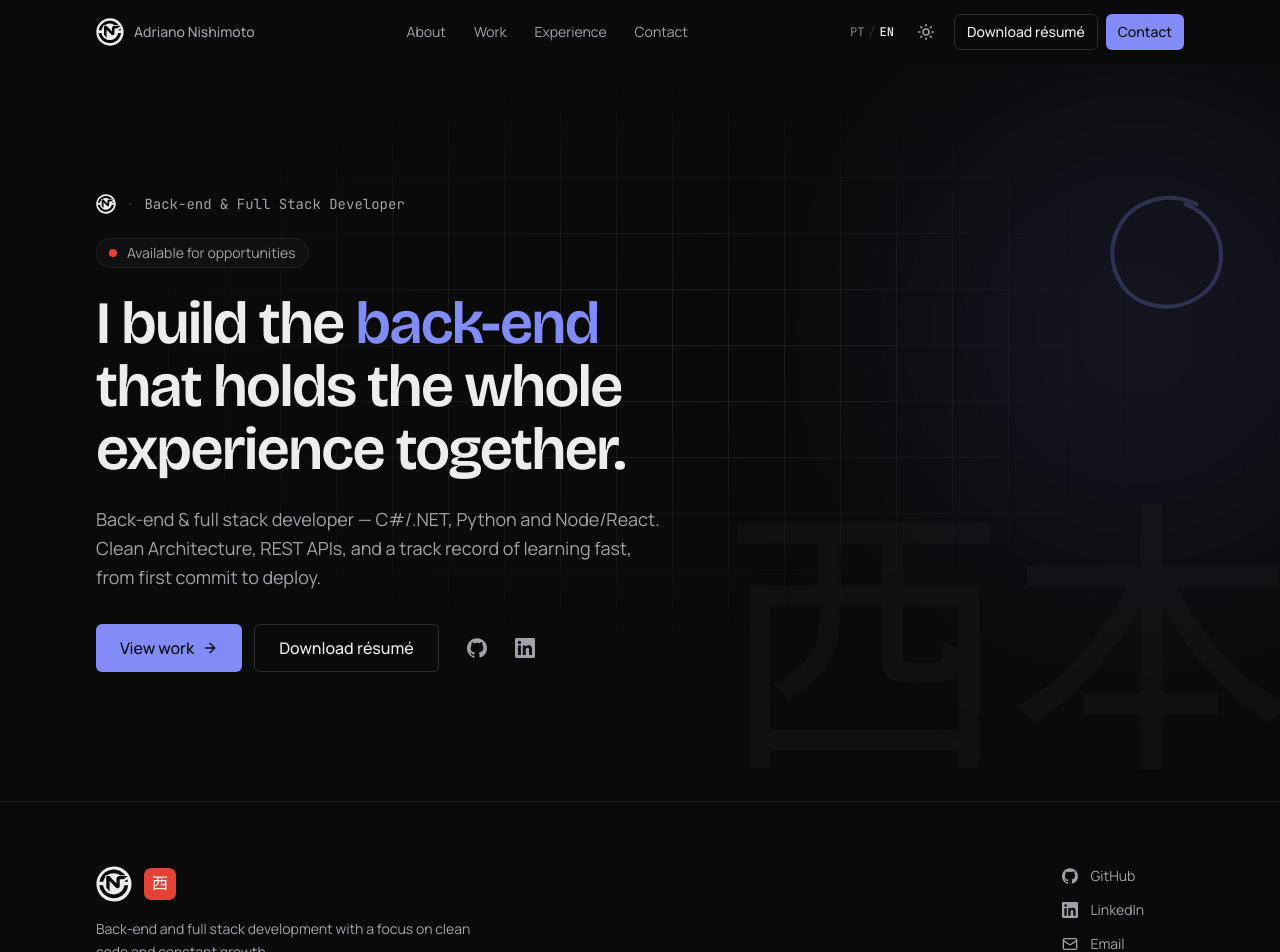
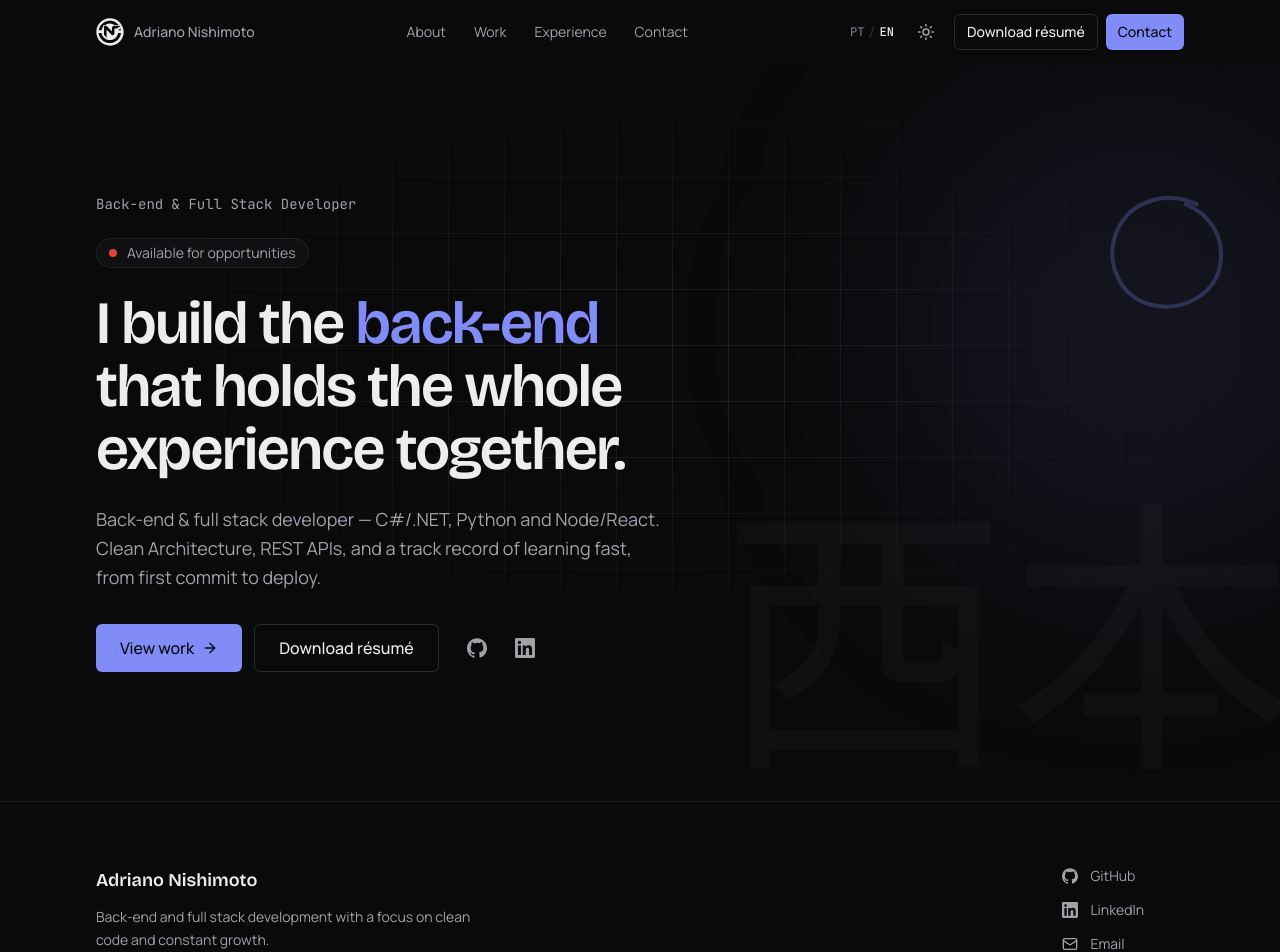
Before and after one commit to AdriYNishimoto/AdriYNishi-Portfolio, a Next.js app: page /en in a window 1280 px wide. Shown: the top 952 px of the page. Built offline with nearby package versions, Linux system fonts and the light colour scheme.

Commit message:
refactor: keep brand mark only in navbar and drop the hanko seal

```diff
--- a/src/components/decor/seal.tsx
+++ /dev/null
@@ -1,27 +0,0 @@
-import { cn } from "@/lib/utils";
-
-/**
- * Hanko-style seal (印章) in shu vermilion — the single accent of the "wa" layer.
- * Purely decorative; kept out of the accessibility tree.
- */
-export function Seal({
-  className,
-  char = "西",
-}: {
-  className?: string;
-  char?: string;
-}) {
-  return (
-    <span
-      aria-hidden
-      className={cn(
-        "inline-grid size-8 place-items-center rounded-[7px] bg-seal text-white shadow-sm ring-1 ring-black/10 select-none",
-        className,
-      )}
-    >
-      <span className="font-jp text-base leading-none" lang="ja">
-        {char}
-      </span>
-    </span>
-  );
-}
--- a/src/components/layout/footer.tsx
+++ b/src/components/layout/footer.tsx
@@ -1,8 +1,6 @@
 import { getTranslations } from "next-intl/server";
 import { ArrowRight, Mail } from "lucide-react";
 import { GithubIcon, LinkedinIcon, WhatsappIcon } from "@/components/icons";
-import { Seal } from "@/components/decor/seal";
-import { Logo } from "@/components/brand/logo";
 import { siteConfig } from "@/config/site";
 import { Container } from "./section";
 
@@ -23,11 +21,10 @@ export async function Footer() {
       <Container className="py-16">
         <div className="flex flex-col gap-10 md:flex-row md:items-start md:justify-between">
           <div className="max-w-sm">
-            <div className="flex items-center gap-3">
-              <Logo className="size-9 text-foreground" />
-              <Seal />
-            </div>
-            <p className="mt-4 text-sm leading-relaxed text-muted">
+            <p className="font-display text-lg font-semibold text-foreground">
+              {siteConfig.name}
+            </p>
+            <p className="mt-3 text-sm leading-relaxed text-muted">
               {t("tagline")}
             </p>
           </div>
--- a/src/components/sections/hero.tsx
+++ b/src/components/sections/hero.tsx
@@ -2,7 +2,6 @@ import { getLocale, getTranslations } from "next-intl/server";
 import { ArrowRight } from "lucide-react";
 import { GithubIcon, LinkedinIcon } from "@/components/icons";
 import { Container } from "@/components/layout/section";
-import { Logo } from "@/components/brand/logo";
 import { Enso } from "@/components/decor/enso";
 import { buttonVariants } from "@/components/ui/button";
 import { siteConfig } from "@/config/site";
@@ -33,11 +32,7 @@ export async function Hero() {
 
       <Container>
         <div className="max-w-3xl">
-          <p className="flex items-center gap-2.5 font-mono text-sm text-muted">
-            <Logo className="size-5 text-foreground" />
-            <span className="text-border-strong">·</span>
-            {t("role")}
-          </p>
+          <p className="font-mono text-sm text-muted">{t("role")}</p>
 
           <span className="mt-6 inline-flex items-center gap-2.5 rounded-full border border-border bg-surface/60 px-3 py-1 text-sm text-muted">
             <span className="relative flex size-2">
```
